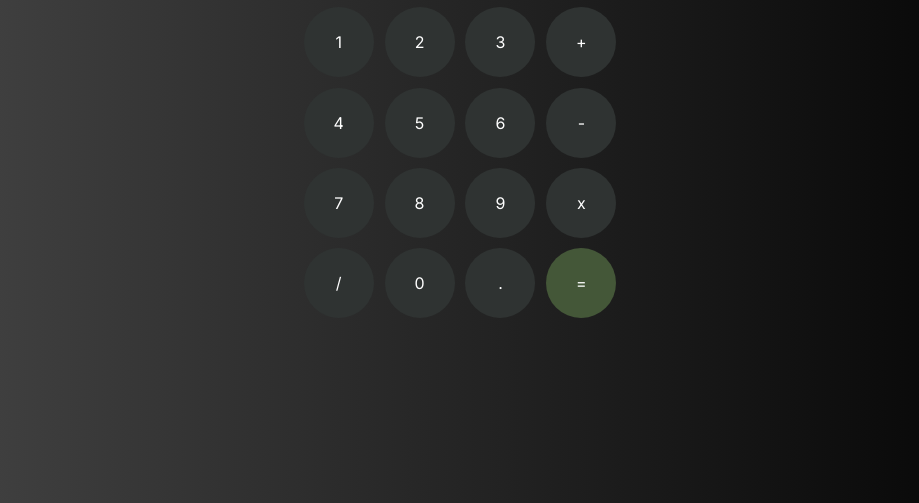
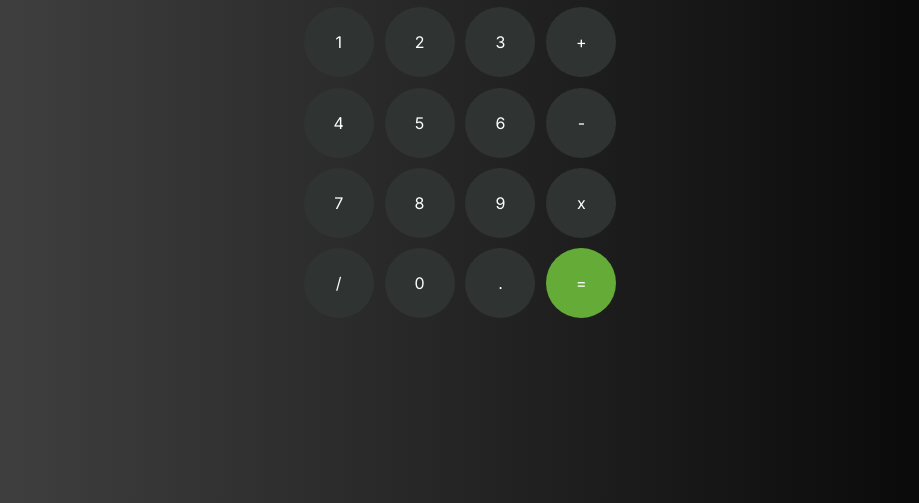
Before and after one commit to zxcodes/Calculator, a plain HTML site: page index.html in a window 1280 px wide. Shown: the part 297-800 px from the top of the page, without its empty margins (180-1099 px from the left). Drawn offline with Linux system fonts and the light colour scheme.

Commit message:
changing button color to greenlight

```diff
--- a/styles/dark.css
+++ b/styles/dark.css
@@ -80,9 +80,9 @@ input[type="button"]:hover {
   color: #fff;
 }
 
-#clear-button,#equal-button {
+#clear-button,input[id="equal-button"] {
   color: #fff;
-  background-color: rgb(68, 87, 56);
+  background-color: rgb(100, 172, 55);
 }
 
 a {
```
